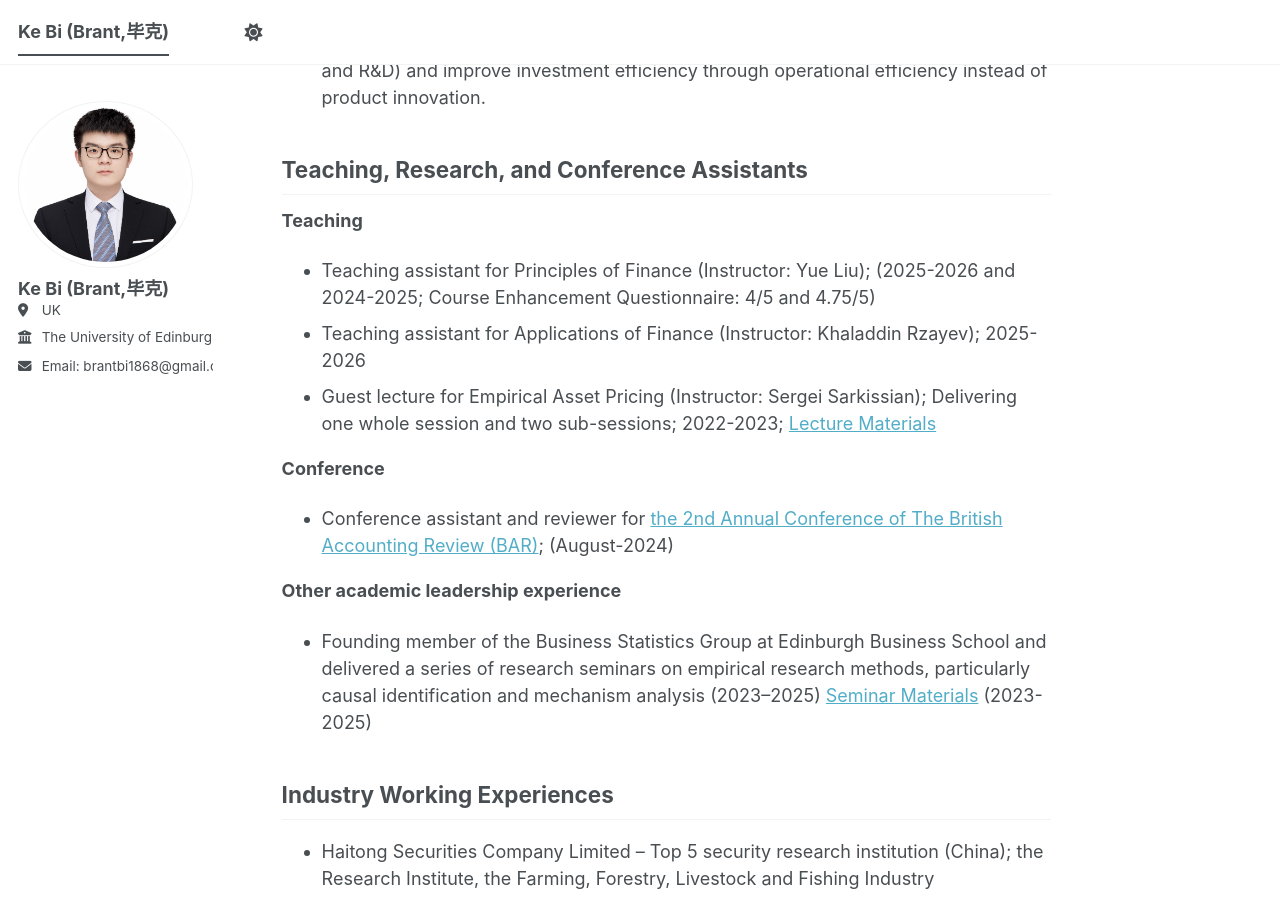
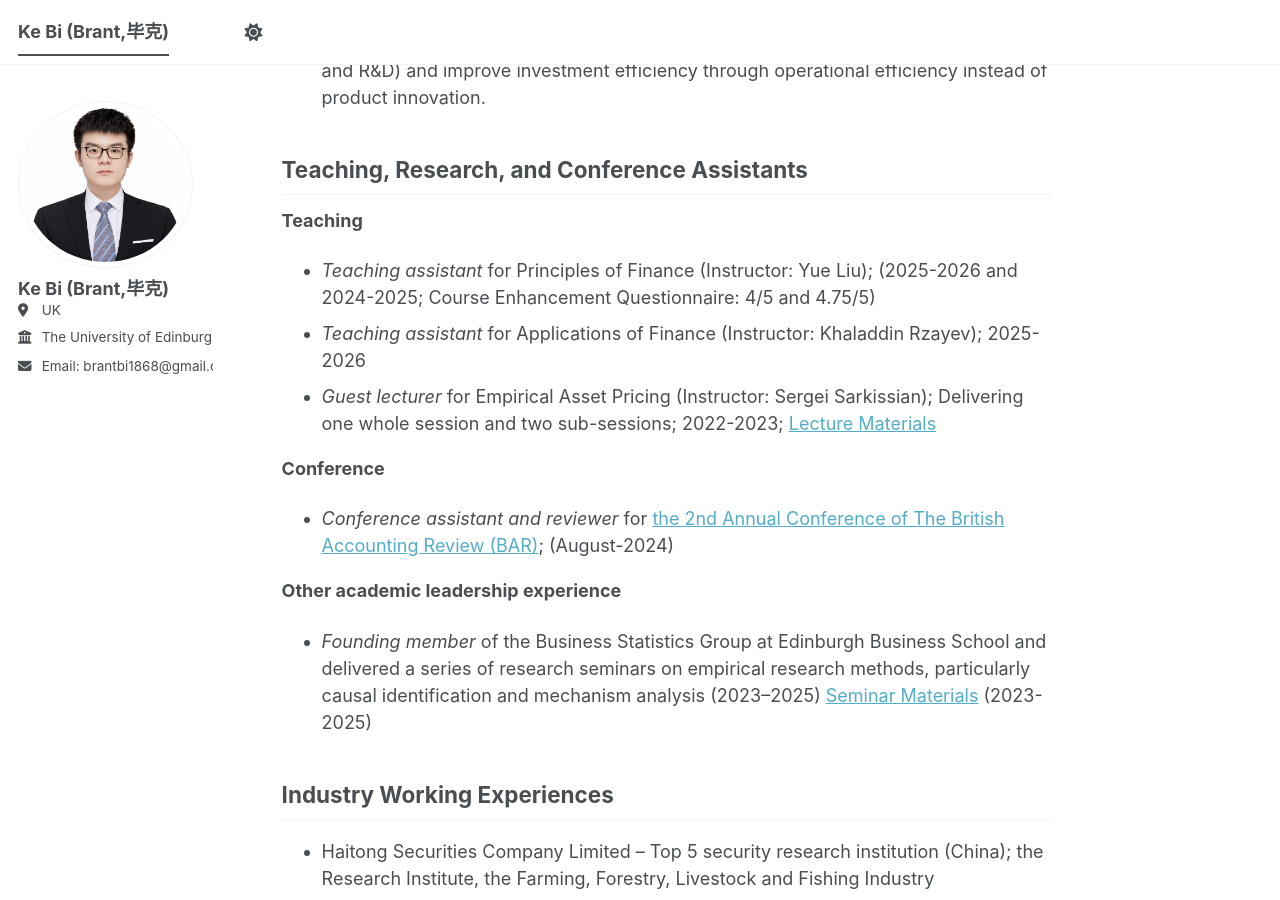
Before and after one commit to brant1868/brant1868.github.io, a Jekyll site: the page built from _pages/about.md, in a window 1280 px wide and 900 px high, scrolled down 1346 px. Built offline with Jekyll 4.4.1, drawn with Linux system fonts in a browser that asks for light colours; a script bundle is joined from its source files by our own code; library files that are not in the unit come from our copies.

Commit message:
Update about.md

```diff
--- a/_pages/about.md
+++ b/_pages/about.md
@@ -43,15 +43,15 @@ Teaching, Research, and Conference Assistants
 ------
 <!-- The University of Edinburgh, Business School -->
 **Teaching**
-- Teaching assistant for Principles of Finance (Instructor: Yue Liu); (2025-2026 and 2024-2025; Course Enhancement Questionnaire: 4/5 and 4.75/5)
-- Teaching assistant for Applications of Finance (Instructor: Khaladdin Rzayev); 2025-2026
-- Guest lecture for Empirical Asset Pricing (Instructor: Sergei Sarkissian); Delivering one whole session and two sub-sessions; 2022-2023; [Lecture Materials](https://drive.google.com/drive/folders/1hnpZs2fTQ1Ec00MFrXASNdiUDNSlouEq?usp=sharing)
+- _Teaching assistant_ for Principles of Finance (Instructor: Yue Liu); (2025-2026 and 2024-2025; Course Enhancement Questionnaire: 4/5 and 4.75/5)
+- _Teaching assistant_ for Applications of Finance (Instructor: Khaladdin Rzayev); 2025-2026
+- _Guest lecturer_ for Empirical Asset Pricing (Instructor: Sergei Sarkissian); Delivering one whole session and two sub-sessions; 2022-2023; [Lecture Materials](https://drive.google.com/drive/folders/1hnpZs2fTQ1Ec00MFrXASNdiUDNSlouEq?usp=sharing)
 
 **Conference**
-- Conference assistant and reviewer for [the 2nd Annual Conference of The British Accounting Review (BAR)](https://thebarevent.weebly.com/annual-conference.html); (August-2024)
+- _Conference assistant and reviewer_ for [the 2nd Annual Conference of The British Accounting Review (BAR)](https://thebarevent.weebly.com/annual-conference.html); (August-2024)
 
 **Other academic leadership experience**
-- Founding member of the Business Statistics Group at Edinburgh Business School and delivered a series of research seminars on empirical research methods, particularly causal identification and mechanism analysis (2023–2025) [Seminar Materials](https://drive.google.com/drive/folders/1_9xI9PnWQI2MFzfQk9kzte9-9yZYGObr?usp=sharing) (2023-2025)
+- _Founding member_ of the Business Statistics Group at Edinburgh Business School and delivered a series of research seminars on empirical research methods, particularly causal identification and mechanism analysis (2023–2025) [Seminar Materials](https://drive.google.com/drive/folders/1_9xI9PnWQI2MFzfQk9kzte9-9yZYGObr?usp=sharing) (2023-2025)
 
 
 Industry Working Experiences
```
